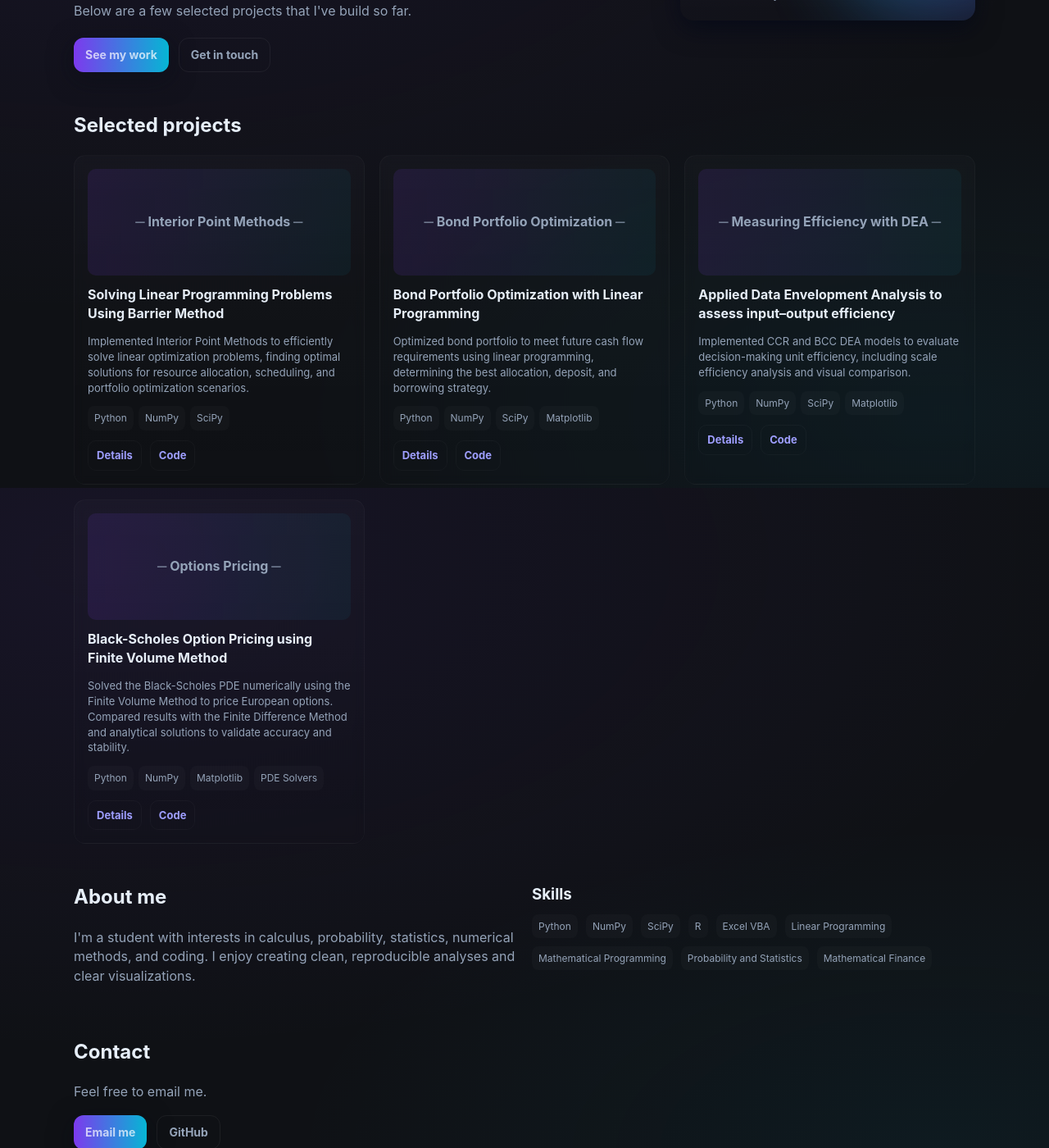
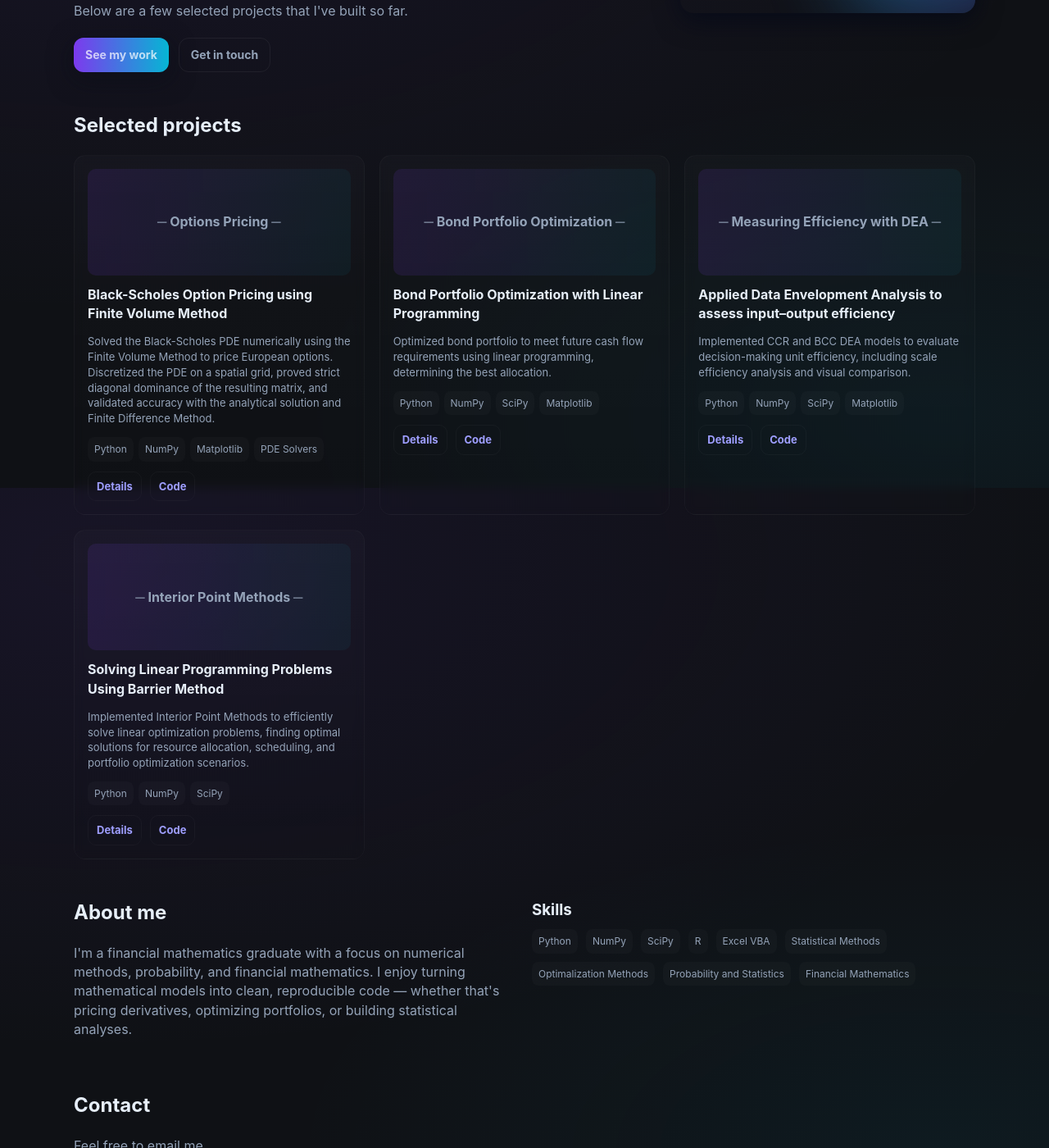
Before and after one commit to TomasKuric/tomaskuric.github.io, a Jekyll site: the page index.html, which Jekyll copies as it is, in a window 1280 px wide and 1400 px high, scrolled down 305 px. Shown: the whole window at 82% size. Built offline with Jekyll 4.4.1, drawn with Linux system fonts in a browser that asks for light colours.

Commit message:
Update index.html

```diff
--- a/index.html
+++ b/index.html
@@ -32,7 +32,7 @@
     <section class="hero">
       <div class="intro">
         <h1>I'm Tomas. I study financial mathematics and build things with Python and R.</h1>
-        <p> Below are a few selected projects that I've build so far.</p>
+        <p>Below are a few selected projects that I've built so far.</p>
         <div class="ctas">
           <a class="btn btn-primary" href="#projects">See my work</a>
           <a class="btn btn-ghost" href="#contact">Get in touch</a>
@@ -41,9 +41,7 @@
 
       <aside class="profile-card" aria-hidden="false">
         <div class="blob"></div>
-        <div style="display:flex;align-items:center;gap:12px;position:relative;z-index:2">
-          <img class="avatar" src="assets/css/fotka2.png" alt="Portrait">
-          <div>
+        <div style="position:relative;z-index:2">
           <div class="meta">
             <div>
               <h3>Tomáš Kuric</h3>
@@ -52,7 +50,6 @@
           </div>
           <div class="small">Seeking internship opportunities in financial and economic analysis, data analytics or related fields.</div>
         </div>
-        </div>
       </aside>
     </section>
 
@@ -60,25 +57,27 @@
     <section id="projects" class="projects">
       <h2 style="margin:0 0 18px 0">Selected projects</h2>
       <div class="projects-grid">
-        <article class="card" data-proj="1">
-          <div class="thumb">─ Interior Point Methods ─</div>
-          <h4>Solving Linear Programming Problems Using Barrier Method</h4>
-          <p>Implemented Interior Point Methods to efficiently solve linear optimization problems, finding optimal solutions for resource allocation, scheduling, and portfolio optimization scenarios.</p>
+
+        <article class="card" data-proj="4">
+          <div class="thumb">─ Options Pricing ─</div>
+          <h4>Black-Scholes Option Pricing using Finite Volume Method</h4>
+          <p>Solved the Black-Scholes PDE numerically using the Finite Volume Method to price European options. Discretized the PDE on a spatial grid, proved strict diagonal dominance of the resulting matrix, and validated accuracy with the analytical solution and Finite Difference Method.</p>
           <div class="tech">
             <span class="tag">Python</span>
             <span class="tag">NumPy</span>
-            <span class="tag">SciPy</span>
+            <span class="tag">Matplotlib</span>
+            <span class="tag">PDE Solvers</span>
           </div>
           <div class="links">
-            <a class="link" href="#" data-open="1">Details</a>
-            <a class="link code-link" href="#" data-proj="1">Code</a>
+            <a class="link" href="#" data-open="4">Details</a>
+            <a class="link code-link" href="#" data-proj="4">Code</a>
           </div>
         </article>
 
         <article class="card" data-proj="2">
           <div class="thumb">─ Bond Portfolio Optimization ─</div>
           <h4>Bond Portfolio Optimization with Linear Programming</h4>
-          <p>Optimized bond portfolio to meet future cash flow requirements using linear programming, determining the best allocation, deposit, and borrowing strategy.</p>
+          <p>Optimized bond portfolio to meet future cash flow requirements using linear programming, determining the best allocation.</p>
           <div class="tech">
             <span class="tag">Python</span>
             <span class="tag">NumPy</span>
@@ -107,21 +106,21 @@
           </div>
         </article>
 
-        <article class="card" data-proj="4" style="grid-column: 1 / 2;">
-        <div class="thumb">─ Options Pricing ─</div>
-        <h4>Black-Scholes Option Pricing using Finite Volume Method</h4>
-        <p>Solved the Black-Scholes PDE numerically using the Finite Volume Method to price European options. Compared results with the Finite Difference Method and analytical solutions to validate accuracy and stability.</p>
+        <article class="card" data-proj="1" style="grid-column: 1 / 2;">
+          <div class="thumb">─ Interior Point Methods ─</div>
+          <h4>Solving Linear Programming Problems Using Barrier Method</h4>
+          <p>Implemented Interior Point Methods to efficiently solve linear optimization problems, finding optimal solutions for resource allocation, scheduling, and portfolio optimization scenarios.</p>
           <div class="tech">
             <span class="tag">Python</span>
             <span class="tag">NumPy</span>
-          <span class="tag">Matplotlib</span>
-          <span class="tag">PDE Solvers</span>
+            <span class="tag">SciPy</span>
           </div>
           <div class="links">
-          <a class="link" href="#" data-open="4">Details</a>
-          <a class="link code-link" href="#" data-proj="4">Code</a>
+            <a class="link" href="#" data-open="1">Details</a>
+            <a class="link code-link" href="#" data-proj="1">Code</a>
           </div>
         </article>
+
       </div>
     </section>
 
@@ -129,8 +128,7 @@
     <section id="about" class="about">
       <div>
         <h2 style="margin-top:0">About me</h2>
-        <p style="color:var(--muted)">I'm a student with interests in calculus, probability, statistics, numerical methods, and coding. I enjoy creating clean, reproducible analyses and clear visualizations.</p>
-        <!--<p style="color:var(--muted)">Current interests: option pricing, portfolio optimisation and model risk.</p>-->
+        <p style="color:var(--muted)">I'm a financial mathematics graduate with a focus on numerical methods, probability, and financial mathematics. I enjoy turning mathematical models into clean, reproducible code — whether that's pricing derivatives, optimizing portfolios, or building statistical analyses.</p>
       </div>
       <div>
         <h3 style="margin:0">Skills</h3>
@@ -140,12 +138,11 @@
           <span class="tag">SciPy</span>
           <span class="tag">R</span>
           <span class="tag">Excel VBA</span>
-          <span class="tag">Linear Programming</span>
-          <span class="tag">Mathematical Programming</span>
+          <span class="tag">Statistical Methods</span>
+          <span class="tag">Optimalization Methods</span>
           <span class="tag">Probability and Statistics</span>
-          <span class="tag">Mathematical Finance</span>
+          <span class="tag">Financial Mathematics</span>
         </div>
-        <!--<div style="margin-top:16px;color:var(--muted);font-size:13px">Open to collaborating on open-source projects and demos.</div>-->
       </div>
     </section>
 
@@ -155,13 +152,10 @@
       <p style="color:var(--muted)">Feel free to email me.</p>
       <div style="display:flex;gap:12px;flex-wrap:wrap;margin-top:12px">
         <a class="btn btn-primary" href="mailto:tomaskuric2@gmail.com">Email me</a>
-        <!--<a class="btn btn-ghost" href="https://www.linkedin.com" target="_blank">LinkedIn</a>-->
         <a class="btn btn-ghost" href="https://github.com/tomaskuric" target="_blank">GitHub</a>
       </div>
     </section>
   </main>
-
-
 
 </div>
 
@@ -226,13 +218,13 @@
     4: {
       title: 'Black-Scholes Option Pricing using Finite Volume Method',
       body: `
-<p>This project solves the <strong>Black-Scholes PDE</strong> numerically to price European options. Key aspects include:</p>
+<p>This project is the implementation from my Bachelor's thesis. It solves the <strong>Black-Scholes PDE</strong> numerically to price European options. Key aspects include:</p>
 <ul>
-  <li>Transforms the Black-Scholes equation into a discretized form suitable for numerical methods.</li>
-  <li>Implements the Finite Volume Method (FVM) to approximate option prices over a computational grid.</li>
-  <li>Implements the Finite Difference Method (FDM) as an alternative discretization for comparison.</li>
-  <li>Validates numerical results against the closed-form Black-Scholes analytical solution.</li>
-  <li>Analyzes absolute error of both methods.</li>
+  <li>Discretizes the Black-Scholes equation using the <strong>Finite Volume Method (FVM)</strong> on a non-uniform spatial grid.</li>
+  <li>Proves strict diagonal dominance of the resulting coefficient matrix, guaranteeing convergence of iterative solvers.</li>
+  <li>Implements the <strong>Finite Difference Method (FDM)</strong> as an alternative discretization for comparison.</li>
+  <li>Validates both methods against the closed-form Black-Scholes analytical solution.</li>
+  <li>Analyzes absolute error profiles and convergence behaviour of both schemes.</li>
   <li>Visualizes option price surfaces and error profiles using Matplotlib.</li>
 </ul>
 `,
```
Also changed, not shown: other parts of index.html (+3 -9 lines). Lines whose indentation alone changed are shown as unchanged.
